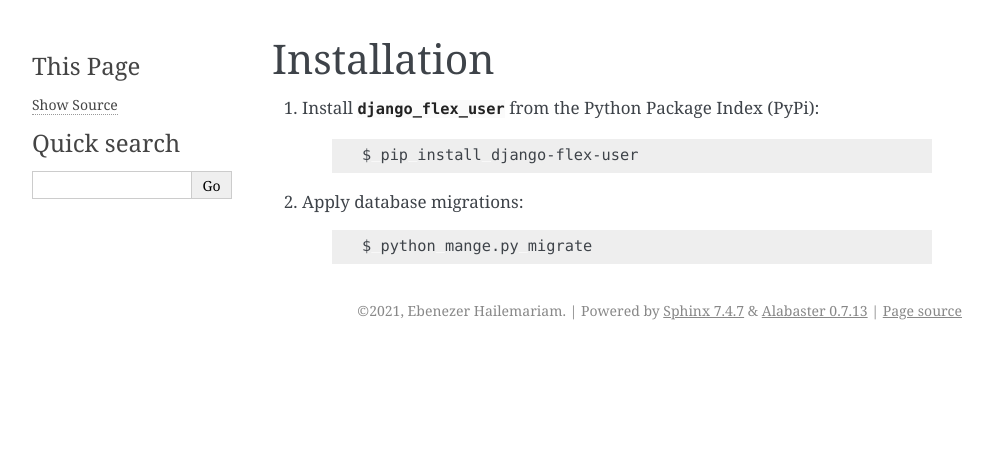
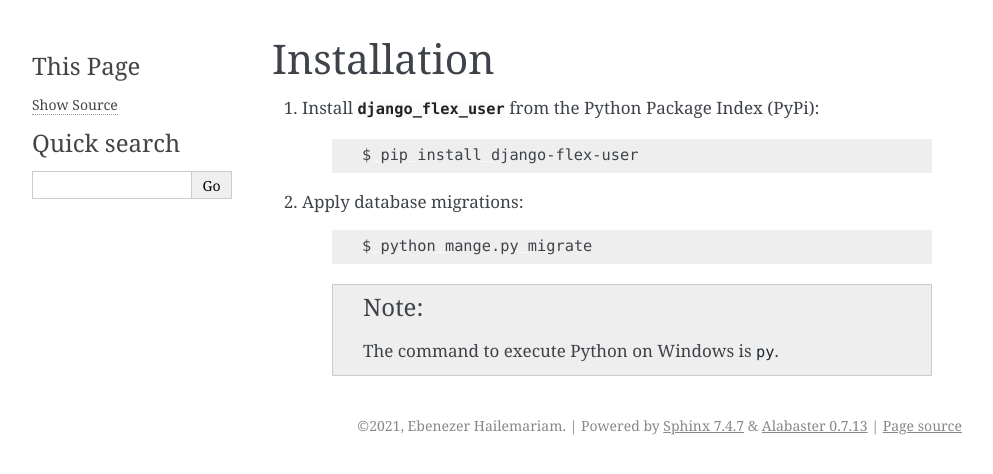
Before and after one commit to ebenh/django-flex-user, a Sphinx documentation site: the page built from docs/source/installation.rst, in a window 1280 px wide. Shown: the top 474 px of the page, without its empty margins (148-1141 px from the left). Built offline with Sphinx 7.4.7, drawn with Linux system fonts in a browser that asks for light colours.

Commit message:
Updating documentation

```diff
--- a/docs/source/installation.rst
+++ b/docs/source/installation.rst
@@ -12,3 +12,6 @@ Installation
     .. code-block:: bash
 
         $ python mange.py migrate
+
+    .. note::
+        The command to execute Python on Windows is ``py``.
```
